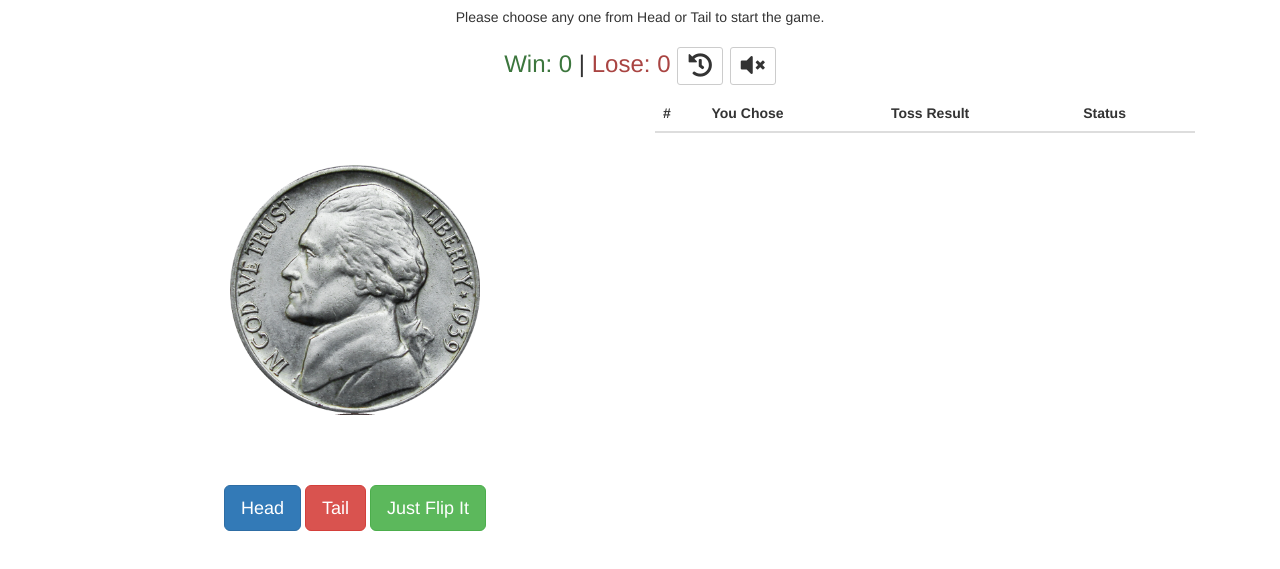
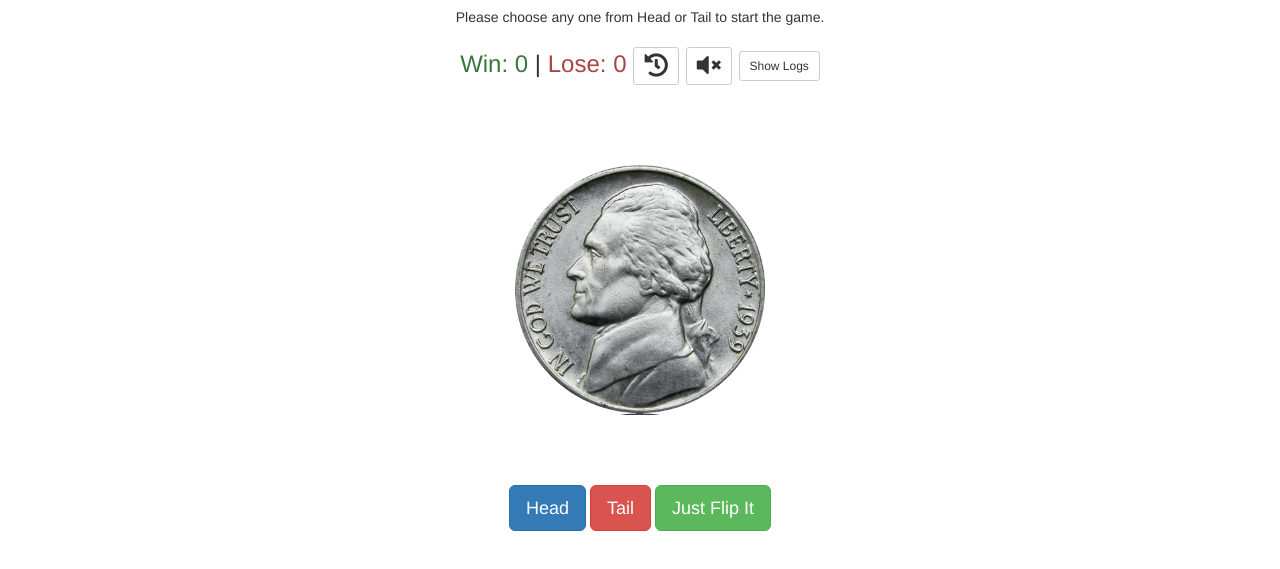
Before and after one commit to vinayofficial/flipacoin, a plain HTML site: page index.html in a window 1280 px wide. Shown: the part 135-704 px from the top of the page. Drawn offline with nearby package versions, Linux system fonts and the light colour scheme.

Commit message:
Game Log Toggling

```diff
--- a/assets/css/style.css
+++ b/assets/css/style.css
@@ -9,10 +9,14 @@
     margin: 5em auto;
 }
 
+.gameLogs{
+    margin-top: 3em;
+}
+
+
 .coinbox img{
     max-width: 100%;
 }
-
 
 .coinHead.flip{
     animation: flipIt 0.5s ease-in-out infinite;
--- a/assets/js/script.js
+++ b/assets/js/script.js
@@ -1,4 +1,4 @@
-var winCount, loseCount, winStatus, gamePlays = [];
+var winCount, loseCount, winStatus, gamePlays = [], gLog;
 
 //Check Initial Volume Status
 var soundBtn = document.getElementById('soundBtn');
@@ -17,6 +17,14 @@ else document.getElementById('winCount').innerHTML = 0;
 loseCount = localStorage.getItem('loseCount');
 if (loseCount) document.getElementById('loseCount').innerHTML = +loseCount
 else document.getElementById('loseCount').innerHTML = 0;
+
+// Checking Initial Log Visibility Status
+gLog = JSON.parse(localStorage.getItem('glogs'));
+if(gLog && gLog === true){
+    document.getElementById('logBtn').innerHTML = "Hide Logs";
+}else{
+    document.getElementById('logBtn').innerHTML = "Show Logs";
+}
 
 //Initial Logs
 getLogs()
@@ -128,7 +136,7 @@ function getLogs() {
     var i = 1;
     gp.forEach(e => {
         var trow = "<tr>";
-        trow += "<td>"+ i +"</td>"
+        trow += "<td>" + i + "</td>"
         trow += "<td>" + e.user + "</td>";
         trow += "<td>" + e.toss + "</td>";
 
@@ -139,3 +147,26 @@ function getLogs() {
         i++;
     });
 }
+
+//Toggle Logs
+function toggleLogs() {
+    let gl = document.getElementsByClassName('gameLogs')[0];
+    let cw = document.getElementsByClassName('coinWrapper')[0];
+    let lb = document.getElementById('logBtn');
+    gLog = !gLog;
+    if (!gLog) {
+        gl.classList.add('hide')
+        cw.classList.remove('col-sm-6');
+        cw.classList.add('col-sm-12');
+        lb.innerHTML = "Show Logs";
+        localStorage.setItem('glogs',false);
+        console.log('Game Logs are Hidden');
+    } else {
+        gl.classList.remove('hide');
+        cw.classList.remove('col-sm-12');
+        cw.classList.add('col-sm-6');
+        lb.innerHTML = "Hide Logs";
+        localStorage.setItem('glogs',true);
+        console.log('Showing Game Logs !!');
+    }
+}
--- a/index.html
+++ b/index.html
@@ -44,8 +44,9 @@
                     <span><button class="btn btn-sm btn-default" onclick="resetGame()"> <i
                                 class="fa fa-history fa-2x"></i> </button></span>
                     <span><button id="soundBtn" class="btn btn-sm btn-default" onclick="toggleSound()"> </button></span>
+                    <span><button id="logBtn" class="btn btn-sm btn-default" onclick="toggleLogs()"> </button></span>
                 </h3>
-                <div class="col-sm-6">
+                <div class="col-sm-12 coinWrapper">
                     <!-- Coin Box -->
                     <div class="coinbox">
                         <img src="assets/images/head.png" class="coinHead" alt="">
@@ -62,7 +63,7 @@
                     <!-- Result Area-->
                     <div id="result" class="hide"></div>
                 </div>
-                <div class="col-sm-6">
+                <div class="col-sm-6 gameLogs hide">
                     <table class="table">
                         <thead>
                             <tr>
```
